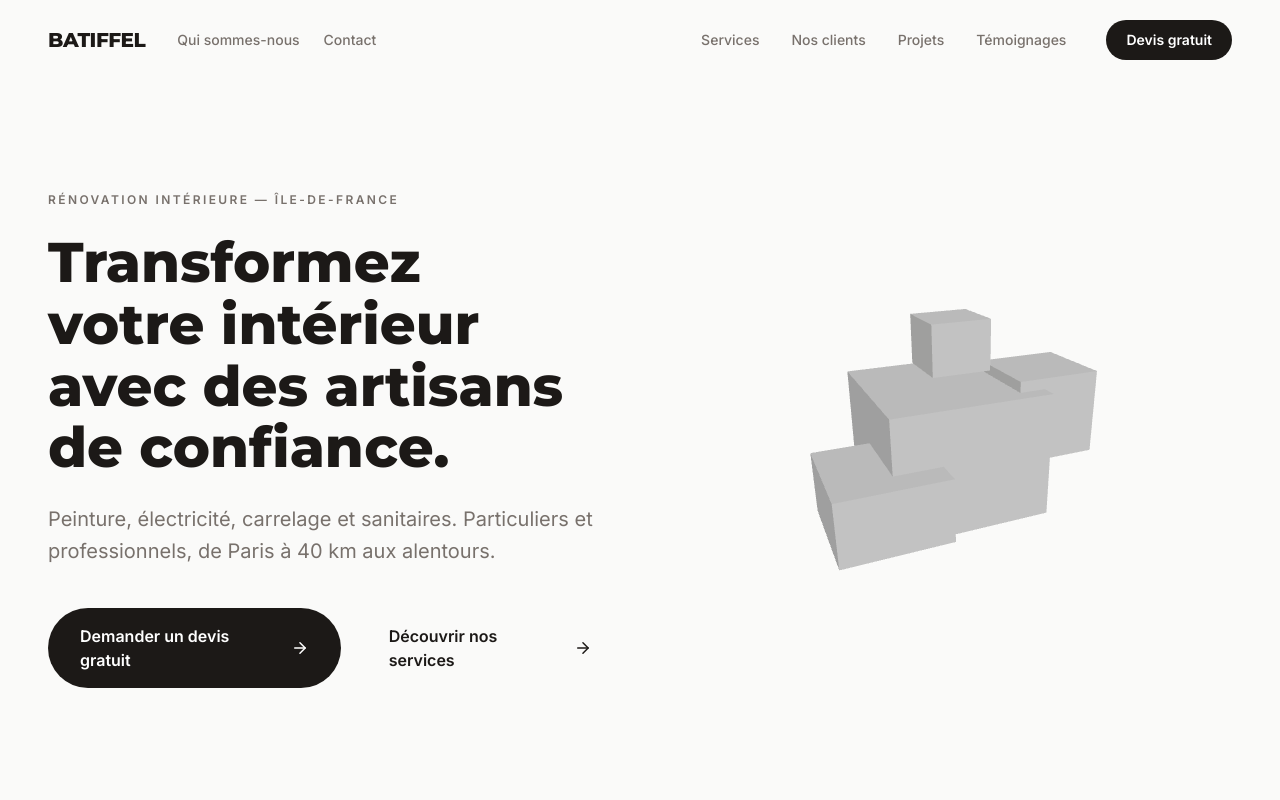
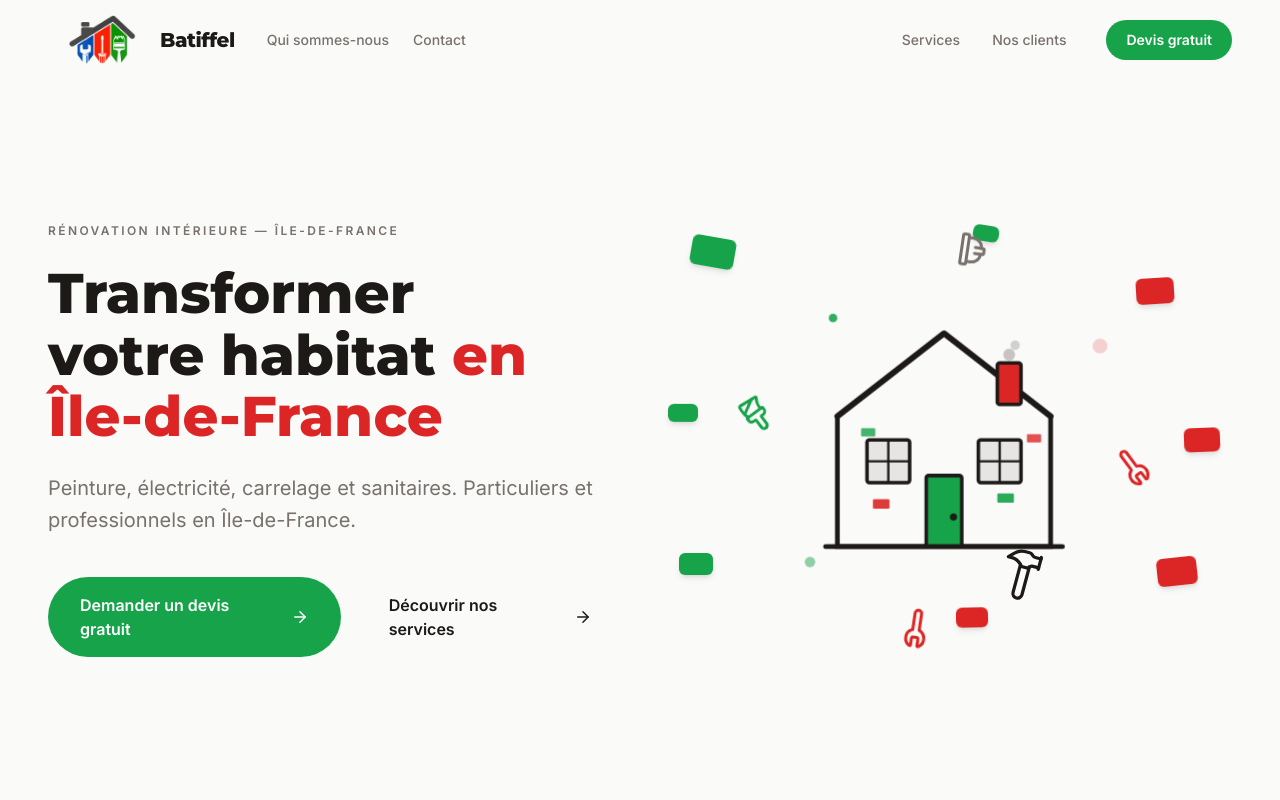
Before and after one commit to ahmadtouqeer1995-droid/batiffel-landing, a Next.js app: page / in a window 1280 px wide. Shown: the top 800 px of the page. Built offline with nearby package versions, Linux system fonts and the light colour scheme.

Commit message:
Update landing page: logo, hero animation, services, about, footer, navigation

```diff
--- a/app/components/Navigation.tsx
+++ b/app/components/Navigation.tsx
@@ -11,8 +11,6 @@ const navLinksLeft = [
 const navLinksRight = [
   { label: "Services", href: "#services" },
   { label: "Nos clients", href: "#clients" },
-  { label: "Projets", href: "#projets" },
-  { label: "Témoignages", href: "#temoignages" },
 ];
 
 export default function Navigation() {
@@ -50,9 +48,10 @@ export default function Navigation() {
                   e.preventDefault();
                   window.scrollTo({ top: 0, behavior: "smooth" });
                 }}
-                className="font-[family-name:var(--font-montserrat)] text-xl font-extrabold tracking-tight text-[#1C1917] hover:opacity-70 transition-opacity"
+                className="flex items-center gap-[2px] font-[family-name:var(--font-montserrat)] text-xl font-extrabold tracking-tight text-[#1C1917] hover:opacity-70 transition-opacity"
               >
-                BATIFFEL
+                <img src="/logo.png" alt="" className="h-[110px] w-auto" />
+                <span>Batiffel</span>
               </a>
               <div className="hidden lg:flex items-center gap-6">
                 {navLinksLeft.map((link) => (
@@ -82,7 +81,7 @@ export default function Navigation() {
               ))}
               <button
                 onClick={() => handleNav("#contact")}
-                className="ml-2 px-5 py-2.5 bg-[#1C1917] text-white text-sm font-semibold rounded-full hover:scale-[1.02] hover:shadow-lg transition-all"
+                className="ml-2 px-5 py-2.5 bg-[#16A34A] text-white text-sm font-semibold rounded-full hover:scale-[1.02] hover:shadow-lg transition-all"
               >
                 Devis gratuit
               </button>
@@ -116,7 +115,7 @@ export default function Navigation() {
             }}
             className="font-[family-name:var(--font-montserrat)] text-3xl font-extrabold tracking-tight text-[#1C1917]"
           >
-            BATIFFEL
+            <span>Batiffel</span>
           </a>
           <div className="flex flex-col gap-6 mt-8">
             {[...navLinksLeft, ...navLinksRight].map((link) => (
@@ -131,7 +130,7 @@ export default function Navigation() {
           </div>
           <button
             onClick={() => handleNav("#contact")}
-            className="mt-8 px-8 py-4 bg-[#1C1917] text-white text-lg font-semibold rounded-full"
+            className="mt-8 px-8 py-4 bg-[#16A34A] text-white text-lg font-semibold rounded-full"
           >
             Demander un devis
           </button>
--- a/app/components/ThreeScene.tsx
+++ b/app/components/ThreeScene.tsx
@@ -1,66 +1,238 @@
 "use client";
 
-import { useRef, useMemo } from "react";
-import { Canvas, useFrame } from "@react-three/fiber";
-import { Mesh, Group } from "three";
+import { useRef, useEffect } from "react";
+import gsap from "gsap";
+import { Hammer, Wrench, Paintbrush, HardHat } from "lucide-react";
 
-function BuildingBlocks() {
-  const groupRef = useRef<Group>(null);
-  const meshes = useRef<Mesh[]>([]);
+const bricks = [
+  { color: "#16A34A", top: "8%", left: "6%", w: 44, h: 30, delay: 0 },
+  { color: "#DC2626", top: "15%", right: "10%", w: 38, h: 26, delay: 0.3 },
+  { color: "#16A34A", top: "75%", left: "4%", w: 34, h: 22, delay: 0.6 },
+  { color: "#DC2626", top: "78%", right: "6%", w: 40, h: 28, delay: 0.9 },
+  { color: "#16A34A", top: "42%", left: "2%", w: 30, h: 18, delay: 1.2 },
+  { color: "#DC2626", top: "48%", right: "2%", w: 36, h: 24, delay: 1.5 },
+  { color: "#16A34A", top: "5%", left: "55%", w: 26, h: 16, delay: 0.4 },
+  { color: "#DC2626", bottom: "8%", left: "52%", w: 32, h: 20, delay: 0.8 },
+];
 
-  const blocks = useMemo(
-    () => [
-      { pos: [0, 0, 0] as [number, number, number], size: [1.5, 1.2, 1.5] as [number, number, number] },
-      { pos: [0.9, 0.3, 0.2] as [number, number, number], size: [0.8, 0.8, 0.8] as [number, number, number] },
-      { pos: [-0.8, -0.2, 0.5] as [number, number, number], size: [1, 0.6, 1] as [number, number, number] },
-      { pos: [0.2, 0.9, -0.3] as [number, number, number], size: [0.6, 0.5, 0.6] as [number, number, number] },
-      { pos: [-0.3, -0.6, -0.4] as [number, number, number], size: [0.7, 0.4, 0.7] as [number, number, number] },
-    ],
-    []
-  );
+export default function ConstructionScene() {
+  const containerRef = useRef<HTMLDivElement>(null);
+  const hammerRef = useRef<HTMLDivElement>(null);
+  const houseRef = useRef<HTMLDivElement>(null);
 
-  useFrame((state) => {
-    if (groupRef.current) {
-      groupRef.current.rotation.y = state.clock.elapsedTime * 0.15;
-      groupRef.current.rotation.x = Math.sin(state.clock.elapsedTime * 0.1) * 0.05;
-    }
-  });
+  useEffect(() => {
+    if (!containerRef.current) return;
+    const ctx = gsap.context(() => {
+      // Briques qui flottent doucement
+      gsap.utils.toArray<HTMLElement>(".brick").forEach((brick, i) => {
+        gsap.to(brick, {
+          y: "-=14",
+          rotation: i % 2 === 0 ? 10 : -10,
+          duration: 2.2 + (i % 3) * 0.4,
+          repeat: -1,
+          yoyo: true,
+          ease: "sine.inOut",
+          delay: bricks[i]?.delay ?? 0,
+        });
+      });
+
+      // Outils qui tournent lentement
+      gsap.to(".orbit-tool", {
+        rotation: 360,
+        duration: 24,
+        repeat: -1,
+        ease: "none",
+      });
+
+      // Marteau qui frappe
+      if (hammerRef.current) {
+        gsap.to(hammerRef.current, {
+          rotation: -30,
+          duration: 0.25,
+          repeat: -1,
+          yoyo: true,
+          ease: "power2.inOut",
+          repeatDelay: 0.35,
+        });
+      }
+
+      // Maison qui pulse légèrement
+      if (houseRef.current) {
+        gsap.to(houseRef.current, {
+          scale: 1.03,
+          duration: 3,
+          repeat: -1,
+          yoyo: true,
+          ease: "sine.inOut",
+        });
+      }
+
+      // Éclats / sparkles
+      gsap.utils.toArray<HTMLElement>(".spark").forEach((spark, i) => {
+        gsap.to(spark, {
+          scale: 1.6,
+          opacity: 0,
+          duration: 1,
+          repeat: -1,
+          delay: i * 0.25,
+          ease: "power1.out",
+        });
+      });
+    }, containerRef);
+
+    return () => ctx.revert();
+  }, []);
 
   return (
-    <group ref={groupRef}>
-      {blocks.map((block, i) => (
-        <mesh
+    <div
+      ref={containerRef}
+      className="relative w-full h-[280px] sm:h-[350px] md:h-[450px] flex items-center justify-center overflow-hidden"
+    >
+      {/* Briques en arrière-plan */}
+      {bricks.map((b, i) => (
+        <div
           key={i}
-          position={block.pos}
-          ref={(el) => {
-            if (el) meshes.current[i] = el;
+          className="brick absolute rounded-md shadow-md"
+          style={{
+            backgroundColor: b.color,
+            width: b.w,
+            height: b.h,
+            top: b.top,
+            left: b.left,
+            right: b.right,
+            bottom: b.bottom,
           }}
+        />
+      ))}
+
+      {/* Maison au centre */}
+      <div
+        ref={houseRef}
+        className="relative z-0 flex flex-col items-center justify-center"
+      >
+        <svg
+          width="220"
+          height="220"
+          viewBox="0 0 220 220"
+          fill="none"
+          xmlns="http://www.w3.org/2000/svg"
+          className="md:w-[260px] md:h-[260px]"
         >
-          <boxGeometry args={block.size} />
-          <meshStandardMaterial
-            color="#FAFAF9"
-            roughness={0.3}
-            metalness={0.1}
+          {/* Toit */}
+          <path
+            d="M110 20L200 90V200H20V90L110 20Z"
+            stroke="#1C1917"
+            strokeWidth="4"
+            fill="#FAFAF9"
           />
-        </mesh>
-      ))}
-    </group>
-  );
-}
+          {/* Ligne de toit */}
+          <path
+            d="M20 90L110 20L200 90"
+            stroke="#1C1917"
+            strokeWidth="5"
+            strokeLinecap="round"
+            strokeLinejoin="round"
+          />
+          {/* Cheminée */}
+          <rect
+            x="155"
+            y="45"
+            width="20"
+            height="35"
+            rx="2"
+            fill="#DC2626"
+            stroke="#1C1917"
+            strokeWidth="3"
+          />
+          {/* Fumée */}
+          <circle cx="165" cy="38" r="5" fill="#78716C" opacity="0.4" />
+          <circle cx="170" cy="30" r="4" fill="#78716C" opacity="0.3" />
+          {/* Porte */}
+          <rect
+            x="95"
+            y="140"
+            width="30"
+            height="60"
+            rx="2"
+            fill="#16A34A"
+            stroke="#1C1917"
+            strokeWidth="3"
+          />
+          {/* Poignée porte */}
+          <circle cx="118" cy="175" r="3" fill="#1C1917" />
+          {/* Fenêtre gauche */}
+          <rect
+            x="45"
+            y="110"
+            width="36"
+            height="36"
+            rx="2"
+            fill="#E7E5E4"
+            stroke="#1C1917"
+            strokeWidth="3"
+          />
+          <line x1="63" y1="110" x2="63" y2="146" stroke="#1C1917" strokeWidth="2" />
+          <line x1="45" y1="128" x2="81" y2="128" stroke="#1C1917" strokeWidth="2" />
+          {/* Fenêtre droite */}
+          <rect
+            x="139"
+            y="110"
+            width="36"
+            height="36"
+            rx="2"
+            fill="#E7E5E4"
+            stroke="#1C1917"
+            strokeWidth="3"
+          />
+          <line x1="157" y1="110" x2="157" y2="146" stroke="#1C1917" strokeWidth="2" />
+          <line x1="139" y1="128" x2="175" y2="128" stroke="#1C1917" strokeWidth="2" />
+          {/* Briques décoratives sur le mur */}
+          <rect x="50" y="160" width="14" height="8" rx="1" fill="#DC2626" opacity="0.9" />
+          <rect x="155" y="155" width="14" height="8" rx="1" fill="#16A34A" opacity="0.9" />
+          <rect x="40" y="100" width="12" height="7" rx="1" fill="#16A34A" opacity="0.8" />
+          <rect x="180" y="105" width="12" height="7" rx="1" fill="#DC2626" opacity="0.8" />
+          {/* Sol */}
+          <line x1="10" y1="200" x2="210" y2="200" stroke="#1C1917" strokeWidth="4" strokeLinecap="round" />
+        </svg>
+      </div>
 
-export default function ThreeScene() {
-  return (
-    <div className="w-full h-[280px] sm:h-[350px] md:h-[450px]">
-      <Canvas
-        camera={{ position: [3, 2, 4], fov: 45 }}
-        style={{ background: "transparent" }}
-        gl={{ alpha: true, antialias: true }}
-      >
-        <ambientLight intensity={0.8} />
-        <directionalLight position={[5, 5, 5]} intensity={1.2} />
-        <directionalLight position={[-3, -2, -3]} intensity={0.3} />
-        <BuildingBlocks />
-      </Canvas>
+      {/* Outils orbitant autour */}
+      <div className="orbit-tool absolute w-72 h-72 md:w-96 md:h-96 flex items-center justify-center pointer-events-none">
+        <div className="absolute top-0 left-1/2 -translate-x-1/2 -translate-y-1/2">
+          <Wrench size={36} className="text-[#DC2626]" />
+        </div>
+        <div className="absolute bottom-0 left-1/2 -translate-x-1/2 translate-y-1/2">
+          <Paintbrush size={36} className="text-[#16A34A]" />
+        </div>
+        <div className="absolute left-0 top-1/2 -translate-x-1/2 -translate-y-1/2">
+          <HardHat size={36} className="text-[#78716C]" />
+        </div>
+        <div className="absolute right-0 top-1/2 translate-x-1/2 -translate-y-1/2">
+          <Wrench size={36} className="text-[#DC2626] rotate-45" />
+        </div>
+      </div>
+
+      {/* Marteau qui frappe en bas à droite de la maison */}
+      <div className="absolute bottom-[18%] right-[28%] md:right-[30%] z-20">
+        <div
+          ref={hammerRef}
+          className="origin-bottom-right"
+          style={{ transformOrigin: "85% 95%" }}
+        >
+          <Hammer size={52} className="text-[#1C1917]" strokeWidth={1.5} />
+        </div>
+      </div>
+
+      {/* Éclats */}
+      <div className="absolute top-[28%] right-[22%] z-20">
+        <div className="spark w-2.5 h-2.5 rounded-full bg-[#DC2626]" />
+      </div>
+      <div className="absolute bottom-[22%] left-[26%] z-20">
+        <div className="spark w-2 h-2 rounded-full bg-[#16A34A]" />
+      </div>
+      <div className="absolute top-[22%] left-[30%] z-20">
+        <div className="spark w-2 h-2 rounded-full bg-[#16A34A]" />
+      </div>
     </div>
   );
 }
--- a/app/page.tsx
+++ b/app/page.tsx
@@ -3,8 +3,6 @@ import Hero from "./sections/Hero";
 import Services from "./sections/Services";
 import About from "./sections/About";
 import Clients from "./sections/Clients";
-import Projects from "./sections/Projects";
-import Testimonials from "./sections/Testimonials";
 import Contact from "./sections/Contact";
 import Footer from "./sections/Footer";
 
@@ -82,8 +80,6 @@ export default function Home() {
         <Services />
         <About />
         <Clients />
-        <Projects />
-        <Testimonials />
         <Contact />
       </main>
       <Footer />
--- a/app/sections/Contact.tsx
+++ b/app/sections/Contact.tsx
@@ -84,8 +84,8 @@ export default function Contact() {
                 Toute l&apos;Île-de-France
               </h2>
               <p className="text-[#78716C] leading-relaxed mb-8">
-                Basés à Évry-Courcouronnes (91000), nous intervenons dans un
-                rayon de 40 km autour de Paris.
+                Basés à Évry-Courcouronnes (91000), nous intervenons en
+                Île-de-France.
               </p>
 
               {/* Departments */}
--- a/app/sections/Hero.tsx
+++ b/app/sections/Hero.tsx
@@ -56,16 +56,17 @@ export default function Hero() {
               Rénovation intérieure — Île-de-France
             </p>
             <h1 className="hero-title font-[family-name:var(--font-montserrat)] text-4xl md:text-5xl lg:text-[56px] font-extrabold leading-[1.1] text-[#1C1917] mb-6 text-balance">
-              Transformez votre intérieur avec des artisans de confiance.
+              Transformer votre habitat{" "}
+              <span className="text-[#DC2626]">en Île-de-France</span>
             </h1>
             <p className="hero-subtitle text-lg md:text-xl text-[#78716C] leading-relaxed mb-10 max-w-xl">
               Peinture, électricité, carrelage et sanitaires. Particuliers et
-              professionnels, de Paris à 40 km aux alentours.
+              professionnels en Île-de-France.
             </p>
             <div className="hero-cta flex flex-col sm:flex-row gap-4">
               <a
                 href="#contact"
-                className="inline-flex items-center justify-center gap-2 px-8 py-4 bg-[#1C1917] text-white font-semibold rounded-full hover:scale-[1.02] hover:shadow-xl transition-all"
+                className="inline-flex items-center justify-center gap-2 px-8 py-4 bg-[#16A34A] text-white font-semibold rounded-full hover:scale-[1.02] hover:shadow-xl transition-all"
               >
                 Demander un devis gratuit
                 <ArrowRight size={18} />
```
Also changed, not shown: app/sections/About.tsx (+4 -11 lines), app/sections/Footer.tsx (+30 -7 lines), app/sections/Services.tsx (+12 -10 lines), public/ile-de-france.png (added), public/logo.png (added).
